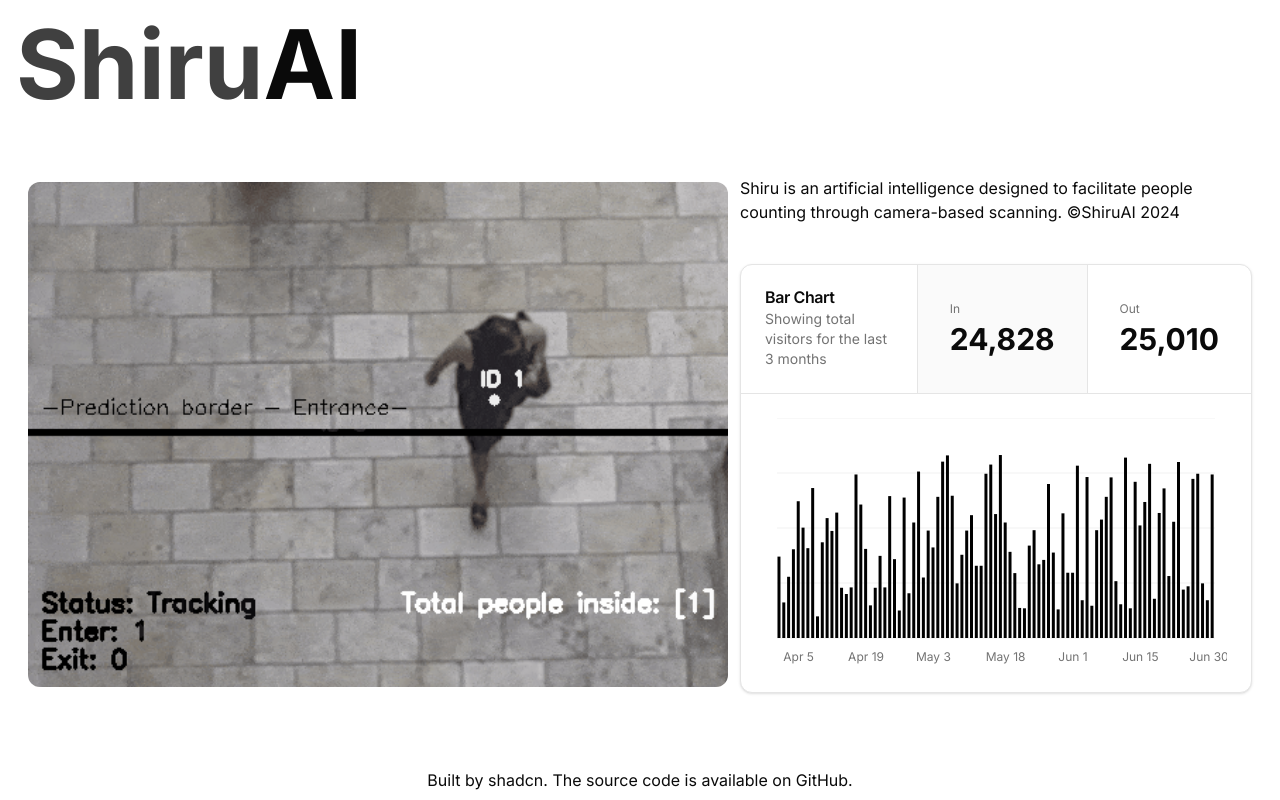
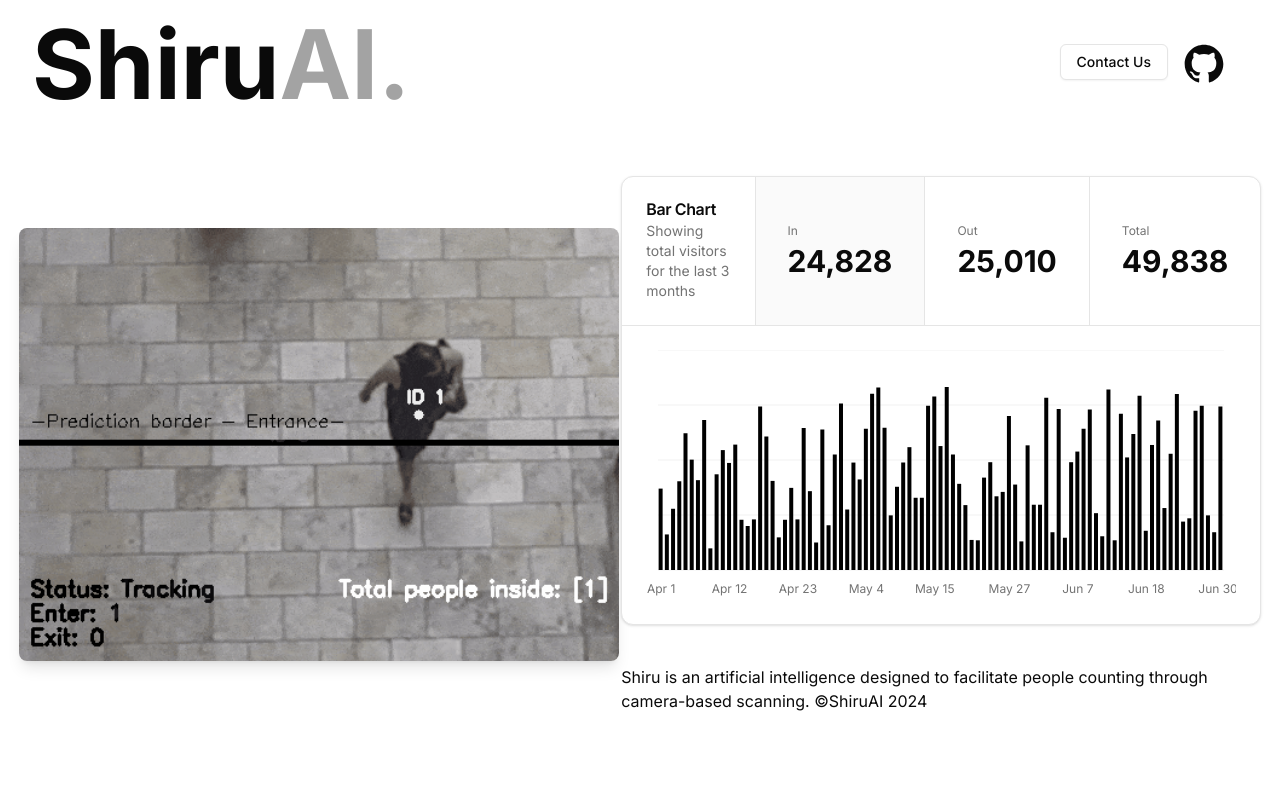
Before and after one commit to NekoJar/shiru-ai-alpha, a Next.js app: page / in a window 1280 px wide. Built offline with nearby package versions, Linux system fonts and the light colour scheme.

Commit message:
feat:adding total tab into visitor chart

```diff
--- a/app/layout.tsx
+++ b/app/layout.tsx
@@ -6,8 +6,9 @@
 const inter = Inter({ subsets: ["latin"] });
 
 export const metadata: Metadata = {
-  title: "Create Next App",
-  description: "Generated by create next app",
+  title: "ShiruAI",
+  description:
+    "Shiru is an artificial intelligence designed to facilitate people counting through camera-based scanning.",
 };
 
 export default function RootLayout({
--- a/app/page.tsx
+++ b/app/page.tsx
@@ -1,14 +1,9 @@
 import Dashboard from "@/components/Dashboard";
-import { Footer } from "@/components/Footer";
-import Preloader from "@/components/Preloader";
-import { AnimatePresence } from "framer-motion";
-import Image from "next/image";
 
 export default function Home() {
   return (
     <main className="">
       <Dashboard />
-      <Footer />
     </main>
   );
 }
--- a/components/Dashboard.tsx
+++ b/components/Dashboard.tsx
@@ -5,20 +5,21 @@
 const Dashboard = () => {
   return (
     <div className="py-0 sm:py-12 space-y-12 p-4 h-[80vh]">
-      <div className="flex flex-col lg:flex-row items-center justify-center md:justify-evenly p-4 md:p-0 gap-4 sm:gap-4 lg:gap-0">
+      <div className="flex flex-col lg:flex-row items-center justify-center md:justify-evenly md:p-0 gap-4 sm:gap-4 xl:gap-0">
         <Image
           src="/fakeCam2.png"
           alt=""
-          width={700}
-          height={700}
-          className="rounded-xl object-cover"
+          width={600}
+          height={600}
+          className="rounded-lg object-cover shadow-lg"
         />
-        <div className="w-[80vw] lg:w-[40vw] space-y-4 sm:space-y-10">
+
+        <div className="w-[92vw] lg:w-[50vw] xl:w-[50vw] space-y-4 sm:space-y-10">
+          <VisitorChart />
           <p className="text-sm sm:text-base">
             Shiru is an artificial intelligence designed to facilitate people
             counting through camera-based scanning. &copy;ShiruAI 2024
           </p>
-          <VisitorChart />
         </div>
       </div>
     </div>
--- a/components/Footer.tsx
+++ /dev/null
@@ -1,9 +0,0 @@
-import React from "react";
-
-export const Footer = () => {
-  return (
-    <div className="flex items-center justify-center">
-      <p>Built by shadcn. The source code is available on GitHub.</p>
-    </div>
-  );
-};
--- a/components/Navbar.tsx
+++ b/components/Navbar.tsx
@@ -1,11 +1,24 @@
+import { GitHubLogoIcon } from "@radix-ui/react-icons";
 import React from "react";
+import { Button } from "./ui/button";
+import Link from "next/link";
 
 const Navbar = () => {
   return (
-    <nav className="p-4">
-      <h1 className="font-bold text-7xl sm:text-8xl">
-        <span className="text-neutral-700">Shiru</span>AI
+    <nav className="p-4 flex items-center justify-between">
+      <h1 className="px-0 sm:px-4 font-bold text-4xl sm:text-8xl">
+        Shiru<span className="text-neutral-400">AI.</span>
       </h1>
+      <div className="px-0 sm:px-10 flex gap-4">
+        <Button variant="outline">
+          <Link href="mailto: jarrworkspace@gmail.com" target="_blank">
+            Contact Us
+          </Link>
+        </Button>
+        <Link href="https://github.com/NekoJar/shiru-ai" target="_blank">
+          <GitHubLogoIcon width={40} height={40} />
+        </Link>
+      </div>
     </nav>
   );
 };
--- a/components/VisitorChart.tsx
+++ b/components/VisitorChart.tsx
@@ -110,6 +110,13 @@
   { date: "2024-06-30", in: 446, out: 400 },
 ];
 
+const chartDataWithTotal = chartData.map((entry) => ({
+  date: entry.date,
+  in: entry.in,
+  out: entry.out,
+  total: entry.in + entry.out,
+}));
+
 const chartConfig = {
   views: {
     label: "Visitor",
@@ -122,19 +129,31 @@
     label: "Out",
     color: "hsl(var(--chart-2))",
   },
+  total: {
+    label: "Total",
+    color: "hsl(var(--chart-2))",
+  },
 } satisfies ChartConfig;
 
 export function VisitorChart() {
   const [activeChart, setActiveChart] =
     React.useState<keyof typeof chartConfig>("in");
 
-  const total = React.useMemo(() => {
+  const totalPerCategory = React.useMemo(() => {
     const formatter = new Intl.NumberFormat("en-US"); // Ensure consistent formatting
-    const totalIn = chartData.reduce((acc, curr) => acc + curr.in, 0);
-    const totalOut = chartData.reduce((acc, curr) => acc + curr.out, 0);
+    const totalIn = chartDataWithTotal.reduce((acc, curr) => acc + curr.in, 0);
+    const totalOut = chartDataWithTotal.reduce(
+      (acc, curr) => acc + curr.out,
+      0
+    );
+    const totalVisitor = chartDataWithTotal.reduce(
+      (acc, curr) => acc + curr.total,
+      0
+    );
     return {
       in: formatter.format(totalIn),
       out: formatter.format(totalOut),
+      total: formatter.format(totalVisitor),
     };
   }, [chartData]);
 
@@ -148,7 +167,7 @@
           </CardDescription>
         </div>
         <div className="flex">
-          {["in", "out"].map((key) => {
+          {["in", "out", "total"].map((key) => {
             const chart = key as keyof typeof chartConfig;
             return (
               <button
@@ -160,8 +179,10 @@
                 <span className="text-xs text-muted-foreground">
                   {chartConfig[chart].label}
                 </span>
-                <span className="text-lg font-bold leading-none sm:text-3xl">
-                  {total[key as keyof typeof total].toLocaleString()}
+                <span className="text-lg font-bold leading-none xl:text-3xl">
+                  {totalPerCategory[
+                    key as keyof typeof totalPerCategory
+                  ].toLocaleString()}
                 </span>
               </button>
             );
@@ -175,7 +196,7 @@
         >
           <BarChart
             accessibilityLayer
-            data={chartData}
+            data={chartDataWithTotal}
             margin={{
               left: 12,
               right: 12,
```
Also changed, not shown: utils/anim.js (deleted, +0 -19 lines).
